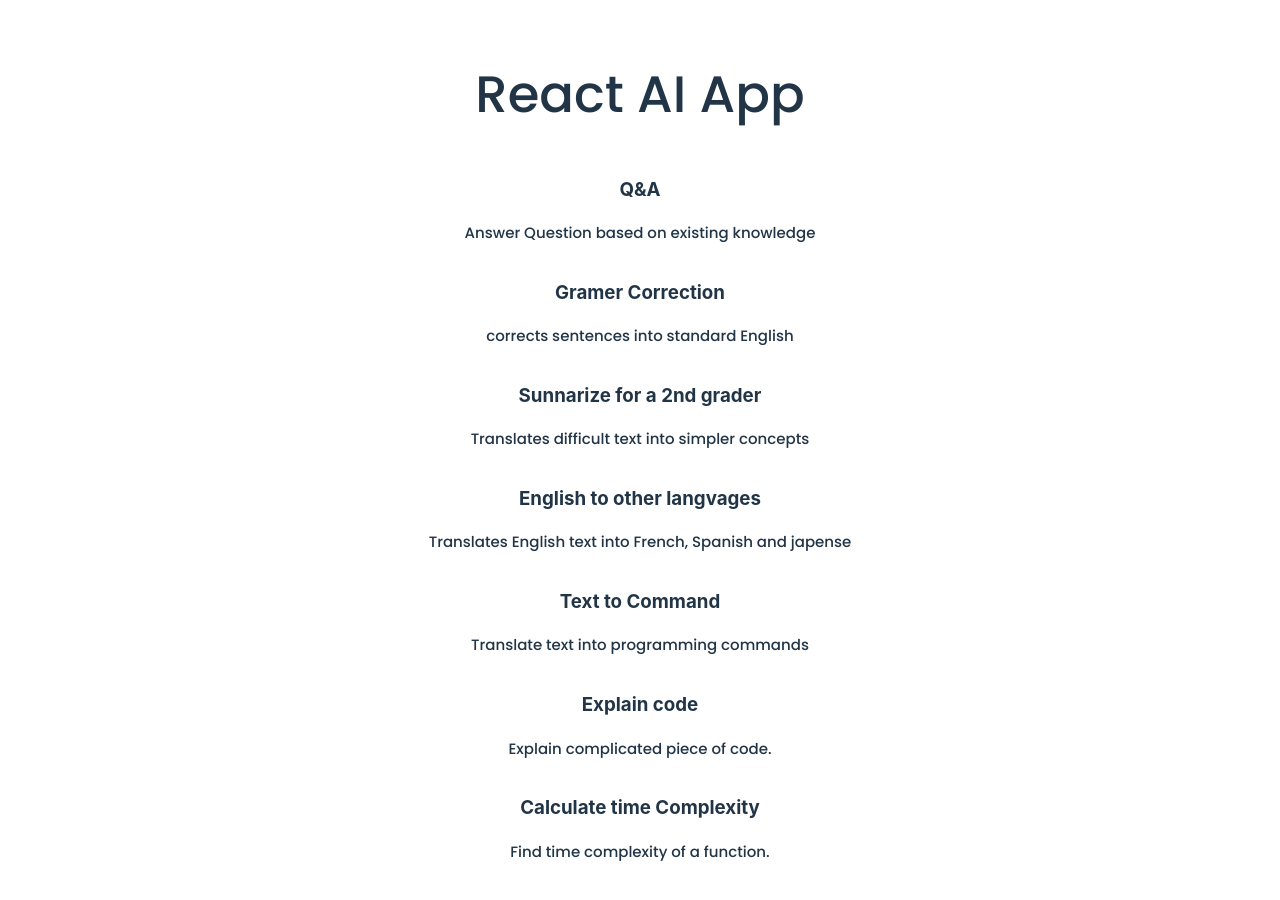
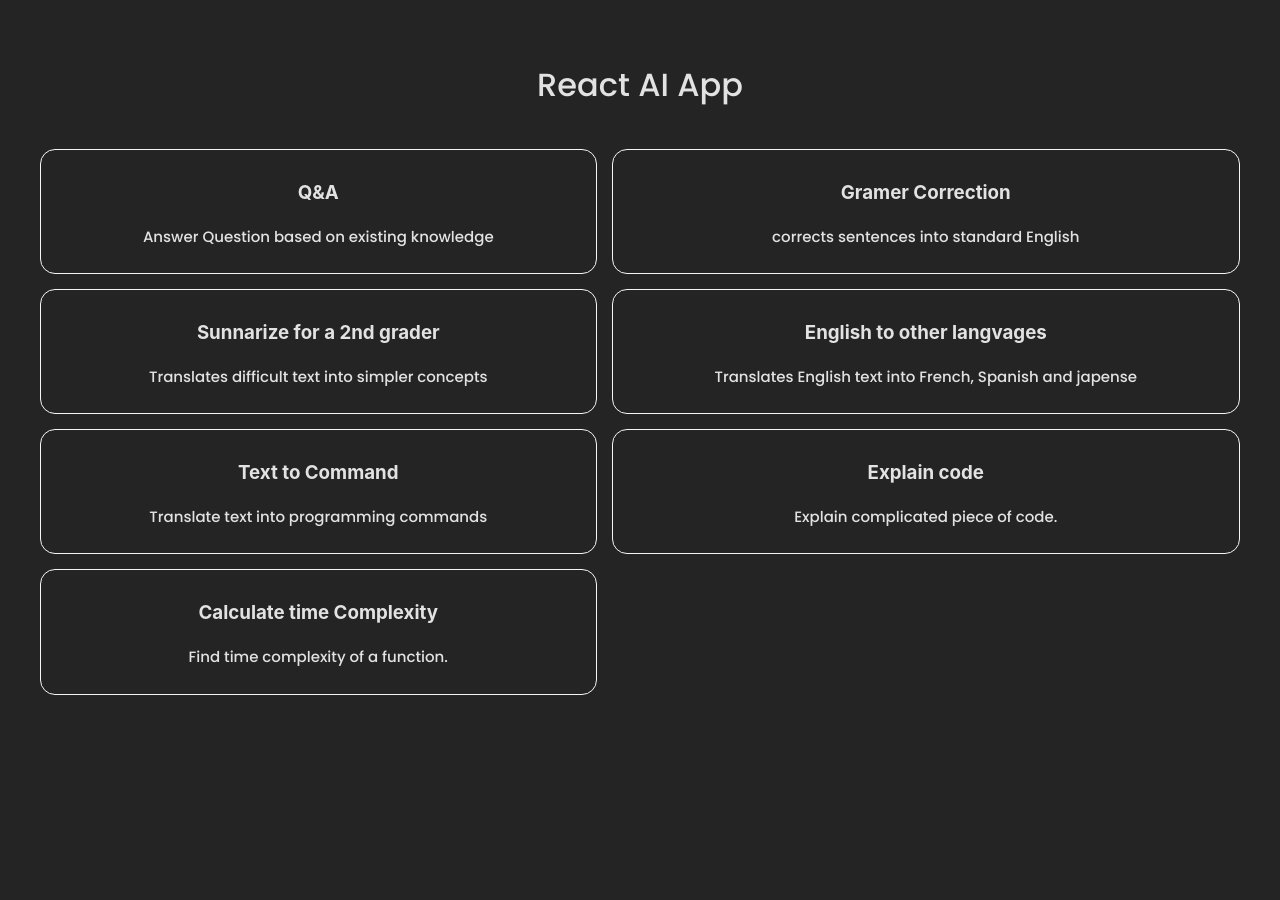
Before and after one commit to Kuna1jain/ChatGPT-2.0, a React (Vite) app: page / in a window 1280 px wide. Shown: the top 900 px of the page. After the commit the page ends 800 px from the top, so only its background shows below. Built offline with nearby package versions, Linux system fonts and the light colour scheme.

Commit message:
Added styling and made it look better

```diff
--- a/src/App.css
+++ b/src/App.css
@@ -10,10 +10,26 @@
 }
 .grid-main{
   display: grid;
-  grid-template-columns: auto;
+  grid-template-columns: auto auto ;
+  gap: 15px;
+  margin-top:40px;
+}
+.grid-child{
+  border :1px solid whitesmoke;
+  border-radius: 15px;
+  padding: 10px;
+  cursor: pointer;
+}
+.grid-child:hover{
+  background-color: whitesmoke;
+  color: #212112;
 }
 .grid-child p {
   font-family: Poppins;
   font-weight: 700;
   font-size: 15px;
 }
+.grid-child h4 {
+  font-family: Poppins;
+  font-weight: 700;
+}
--- a/src/component/OptionSelection.jsx
+++ b/src/component/OptionSelection.jsx
@@ -11,7 +11,7 @@ export default function OptionSelection({ arrayItems }) {
                             <h3>{item.name}</h3>
                             <p>{item.description}</p>
                         </div>
-                    )
+                    );
                 })}
             </div>
         </>
--- a/src/index.css
+++ b/src/index.css
@@ -13,57 +13,3 @@
   -moz-osx-font-smoothing: grayscale;
   -webkit-text-size-adjust: 100%;
 }
-
-a {
-  font-weight: 500;
-  color: #646cff;
-  text-decoration: inherit;
-}
-a:hover {
-  color: #535bf2;
-}
-
-body {
-  margin: 0;
-  display: flex;
-  place-items: center;
-  min-width: 320px;
-  min-height: 100vh;
-}
-
-h1 {
-  font-size: 3.2em;
-  line-height: 1.1;
-}
-
-button {
-  border-radius: 8px;
-  border: 1px solid transparent;
-  padding: 0.6em 1.2em;
-  font-size: 1em;
-  font-weight: 500;
-  font-family: inherit;
-  background-color: #1a1a1a;
-  cursor: pointer;
-  transition: border-color 0.25s;
-}
-button:hover {
-  border-color: #646cff;
-}
-button:focus,
-button:focus-visible {
-  outline: 4px auto -webkit-focus-ring-color;
-}
-
-@media (prefers-color-scheme: light) {
-  :root {
-    color: #213547;
-    background-color: #ffffff;
-  }
-  a:hover {
-    color: #747bff;
-  }
-  button {
-    background-color: #f9f9f9;
-  }
-}
```
